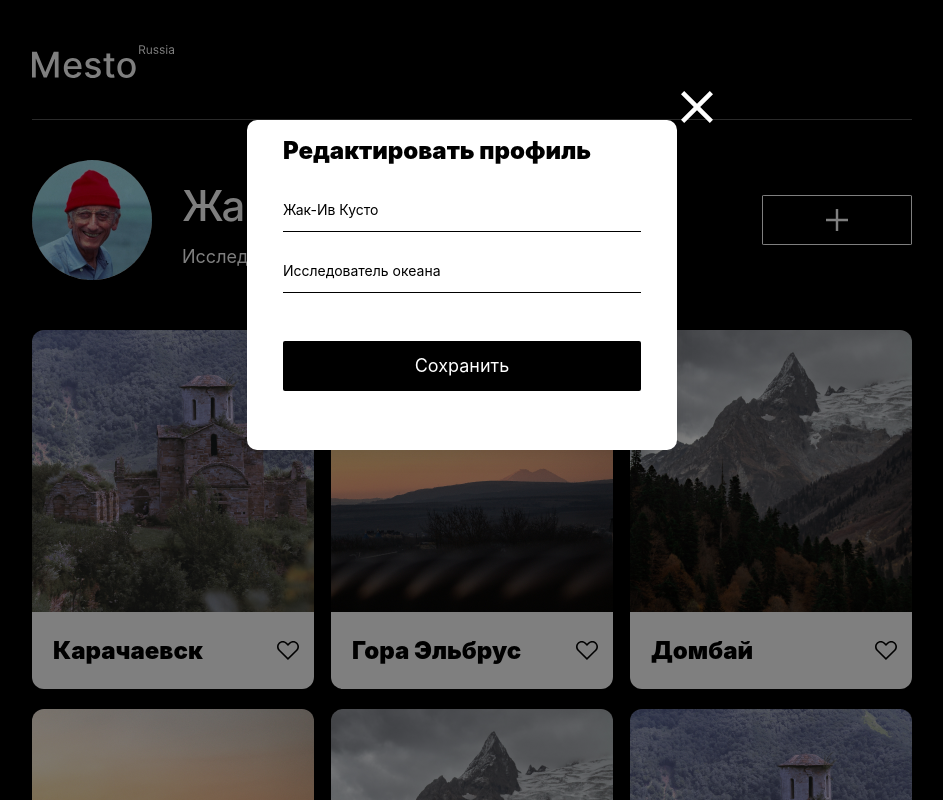
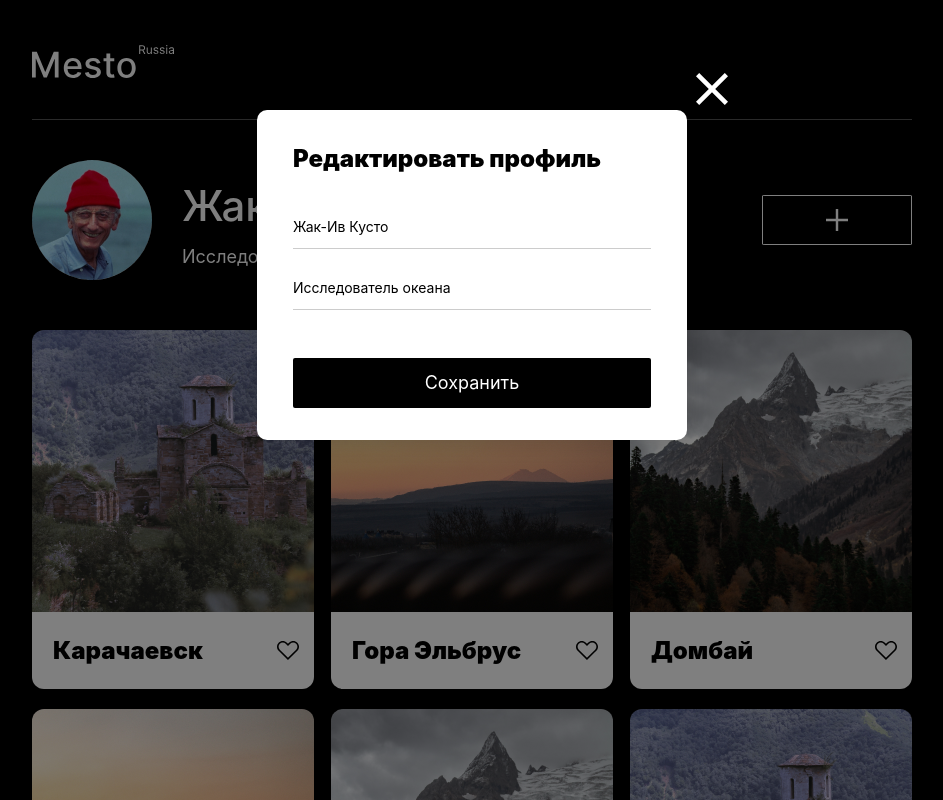
Before and after one commit to krav-alina/mesto, a plain HTML site: page index.html in a window 1280 px wide. Both pictures are taken after a click on the button 670 px from the left and 209 px from the top of the page. Shown: the top 800 px of the page, without its empty margins (168-1111 px from the left). Drawn offline with Linux system fonts and the light colour scheme.

Commit message:
changes after 2nd review

```diff
--- a/blocks/header/__logo/header__logo.css
+++ b/blocks/header/__logo/header__logo.css
@@ -11,5 +11,6 @@
     min-height: 24px;
     max-width: 103px;
     margin-bottom: 31px;
+    margin-left: 27px;
   }
 }
--- a/blocks/header/header.css
+++ b/blocks/header/header.css
@@ -21,7 +21,7 @@
 
 @media screen and (max-width:620px){
   .header{
-    max-width:282px;
+    max-width:320px;
     padding-top: 28px;
   }
 }
--- a/blocks/popup/__close-button/popup__close-button.css
+++ b/blocks/popup/__close-button/popup__close-button.css
@@ -2,8 +2,8 @@
     max-width: 32px;
     max-height: 32px;
     position: absolute;
-    right: -30px;
-    top: -30px;
+    right: -35px;
+    top: -38px;
     background:none;
     cursor: pointer;
     border: none;
--- a/blocks/popup/__container/popup__container.css
+++ b/blocks/popup/__container/popup__container.css
@@ -3,8 +3,8 @@
     align-self: center;
     top: 50%;
     left: 50%;
-    margin-top: -280px;
-    margin-left: -225px;
+    margin-top: -290px;
+    margin-left: -215px;
     display: flex;
     justify-content: center;
     align-items: center;
--- a/blocks/popup/__content/popup__content.css
+++ b/blocks/popup/__content/popup__content.css
@@ -2,7 +2,7 @@
     display:flex;
     flex-direction: column;
     margin:auto;
-    margin-top: calc(34px - 18px);
+    margin-top: 34px;
     width: 358px;
 }
 
--- a/blocks/popup/__form/popup__form.css
+++ b/blocks/popup/__form/popup__form.css
@@ -2,7 +2,7 @@
     display:flex;
     flex-direction: column;
     margin:0;
-    margin-top: calc(54px - 18px - 30px);
+    margin-top: 15px;
 }
 
 @media screen and (max-width:620px){
--- a/blocks/popup/__input/popup__input.css
+++ b/blocks/popup/__input/popup__input.css
@@ -5,7 +5,7 @@
     font-weight: 400;
     font-size: 14px;
     line-height: 17px;
-    border: 1px solid #000000;
+    border: 1px solid rgba(0, 0, 0, 0.2);;
     border-right-style:none;
     border-left-style:none;
     border-top-style:none;
--- a/index.html
+++ b/index.html
@@ -84,7 +84,7 @@
             <img src="./images/__close.svg" alt="закрыть окно" class="popup__close-image">
           </button>
           <h3 class="popup__title">Редактировать профиль</h3>
-          <form name="редактирование профиля" class="popup__form">
+          <form name="edition" class="popup__form">
             <input type="text" class="popup__input popup__input_type_name">
             <input type="text" class="popup__input popup__input_type_occupation">
             <button type="submit" class="popup__button">Сохранить</button>
```
